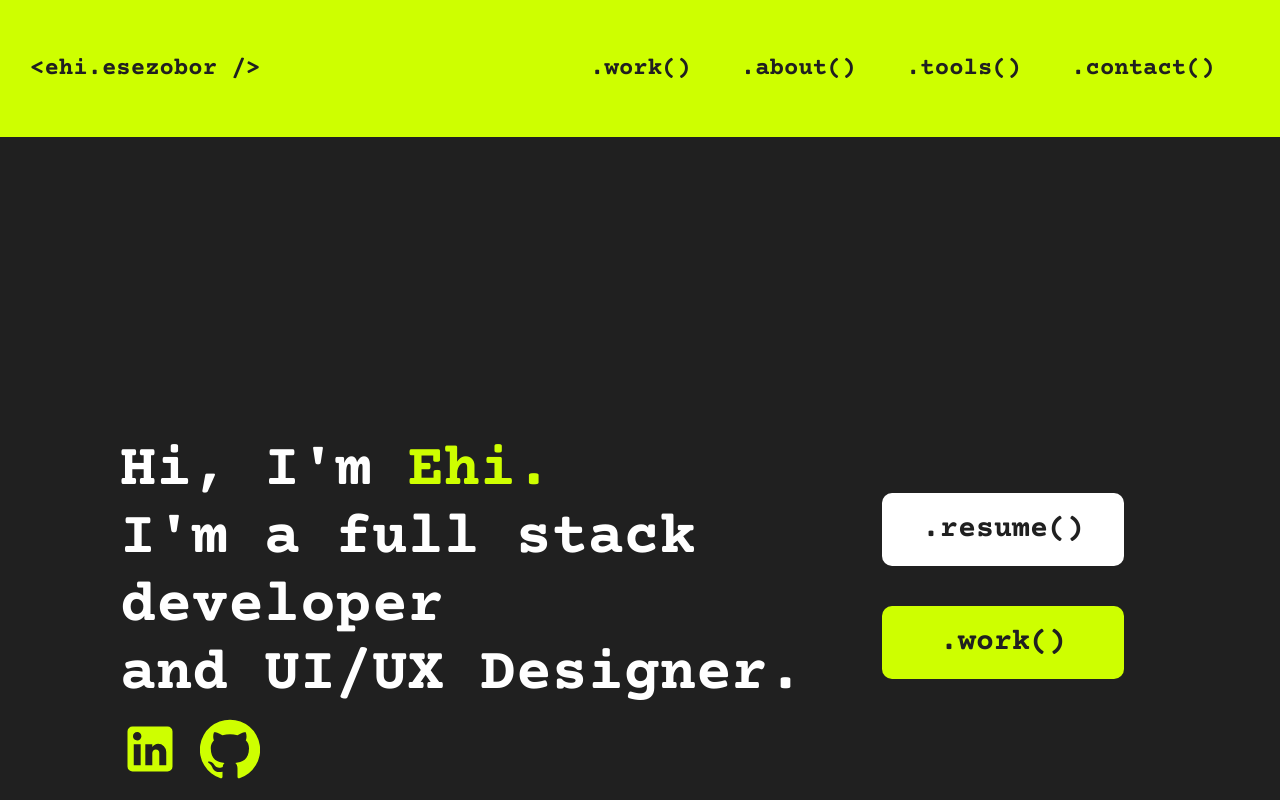
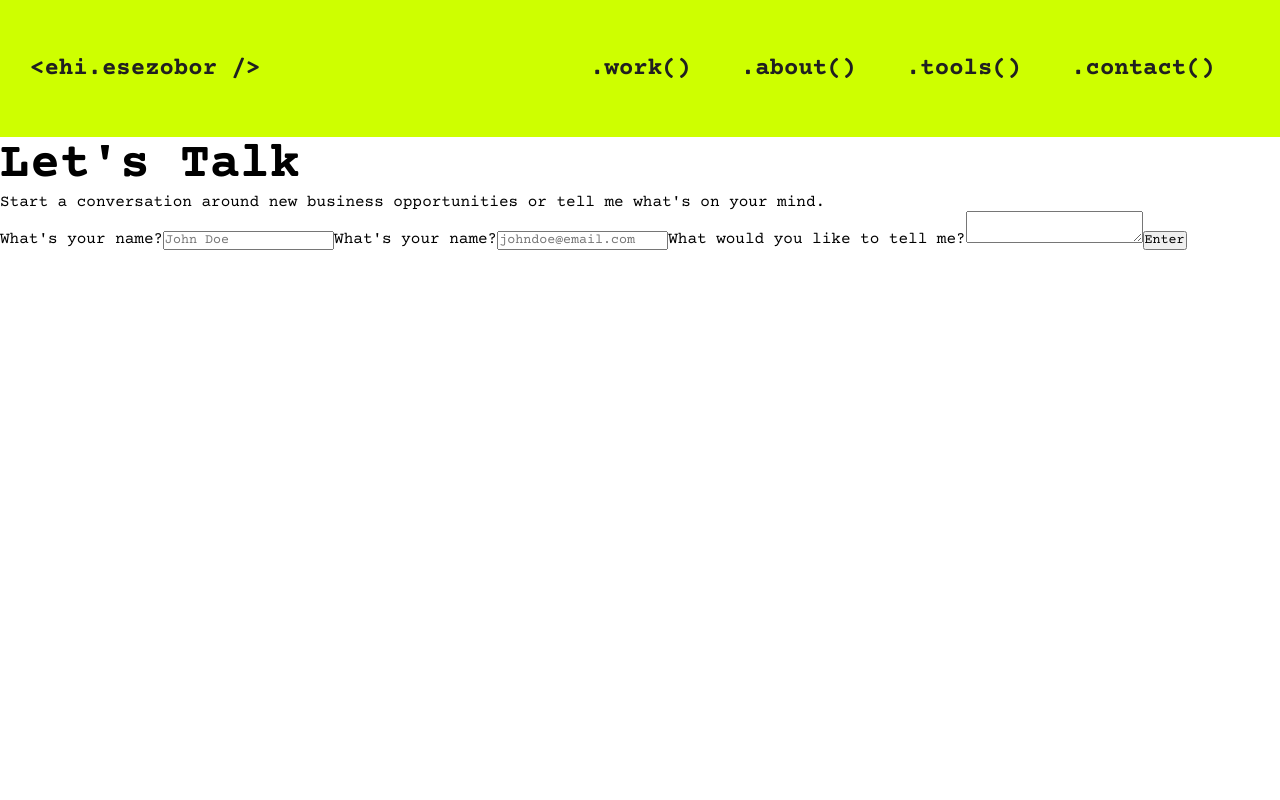
Before and after one commit to Leehis/ehi-esezobor-website, a React (Create React App) app: page / in a window 1280 px wide. Shown: the top 800 px of the page. Built offline with nearby package versions, Linux system fonts and the light colour scheme.

Commit message:
Contact Form Email Function In Progress

```diff
--- a/package.json
+++ b/package.json
@@ -7,6 +7,7 @@
     "@testing-library/jest-dom": "^5.14.1",
     "@testing-library/react": "^11.2.7",
     "@testing-library/user-event": "^12.8.3",
+    "emailjs-com": "^3.2.0",
     "react": "^17.0.2",
     "react-dom": "^17.0.2",
     "react-horizontal-scrolling-menu": "^2.0.9",
--- a/src/App.js
+++ b/src/App.js
@@ -8,14 +8,16 @@ import Navbar from './components/navbar/Navbar'
 import Project from './components/project/Project'
 import Tools from './components/tools/Tools'
 import Work from './components/work/Work'
+import Contact from './components/contact/Contact'
 
 function App() {
   return (
     <>
       <Navbar />
-      <Hero />
+      {/* <Hero />
       <Tools />
-      <Work />
+      <Work /> */}
+      <Contact />
     </>
   )
 }
--- /dev/null
+++ b/src/components/contact/Contact.jsx
@@ -0,0 +1,80 @@
+import { useState } from 'react'
+import './contact.css'
+import emailjs from 'emailjs-com'
+
+const Contact = () => {
+  const [visitorName, setVisitorName] = useState('')
+  const [visitorEmail, setVisitorEmail] = useState('')
+  const [visitorMessage, setVisitorMessage] = useState('')
+
+  //   const handleSubmit = (e) => {
+  //     e.preventDefault()
+  //     const visitor = { visitorName, visitorEmail, visitorMessage }
+
+  //     console.log(visitor)
+  //   }
+
+  function sendEmail(e) {
+    e.preventDefault()
+
+    emailjs
+      .sendForm(
+        'service_s7smzsc',
+        'template_27dnts8',
+        e.target,
+        'user_tSQqkNYyFS2ThGJDJYNqL'
+      )
+      .then(
+        (result) => {
+          console.log(result.text)
+        },
+        (error) => {
+          console.log(error.text)
+        }
+      )
+    e.target.reset()
+  }
+
+  return (
+    <div className='contact'>
+      <div className='contactWrapper'>
+        <h1 className='title'>Let's Talk</h1>
+        <p className='contactSubtitle'>
+          Start a conversation around new business opportunities or tell me
+          what's on your mind.
+        </p>
+        <div className='contactNameComponent'>
+          <form onSubmit={sendEmail}>
+            <label className='contactNameTitle'>What's your name?</label>
+            <input
+              type='text'
+              required
+              placeholder='John Doe'
+              value={visitorName}
+              onChange={(e) => setVisitorName(e.target.value)}
+            />
+            <label className='contactNameEmail'>What's your name?</label>
+            <input
+              type='text'
+              required
+              placeholder='johndoe@email.com'
+              value={visitorEmail}
+              onChange={(e) => setVisitorEmail(e.target.value)}
+            />
+            <label className='contactMessage'>
+              What would you like to tell me?
+            </label>
+            <textarea
+              required
+              value={visitorMessage}
+              onChange={(e) => setVisitorMessage(e.target.value)}
+            ></textarea>
+            <button>Enter</button>
+          </form>
+        </div>
+      </div>
+    </div>
+  )
+}
+
+export default Contact
```
Also changed, not shown: src/components/contact/contact.css (added), 1 other file (tests, documents, lock files or other folders).
